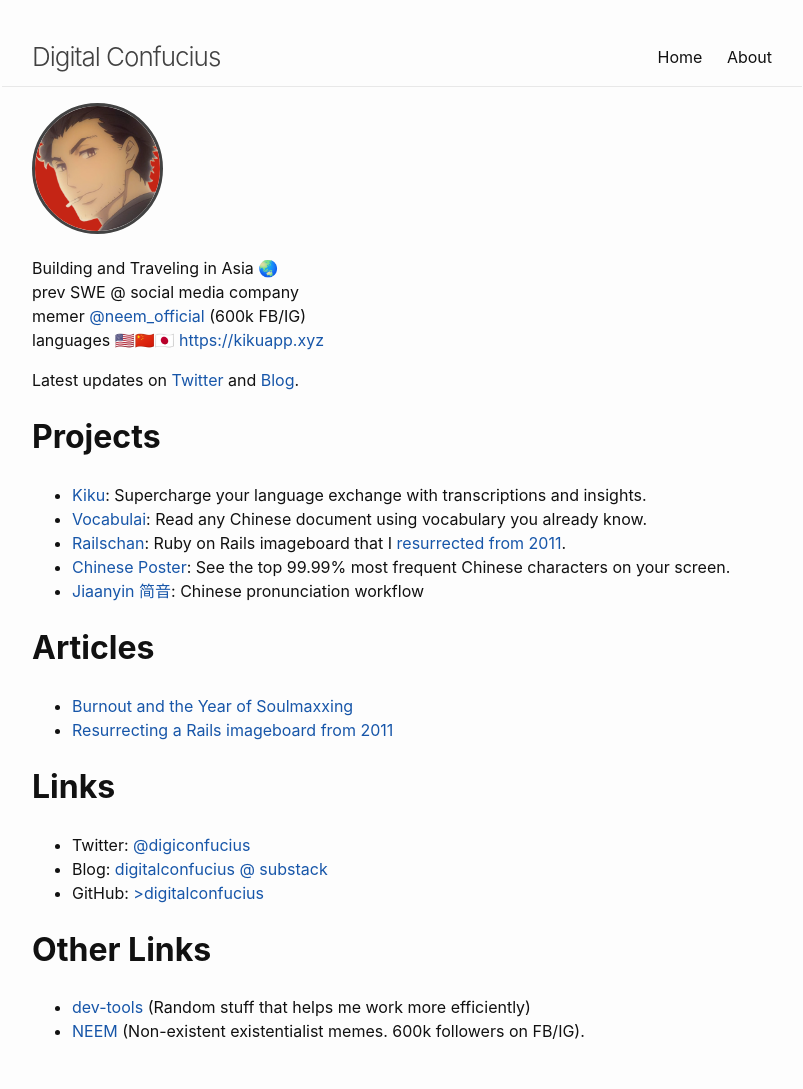
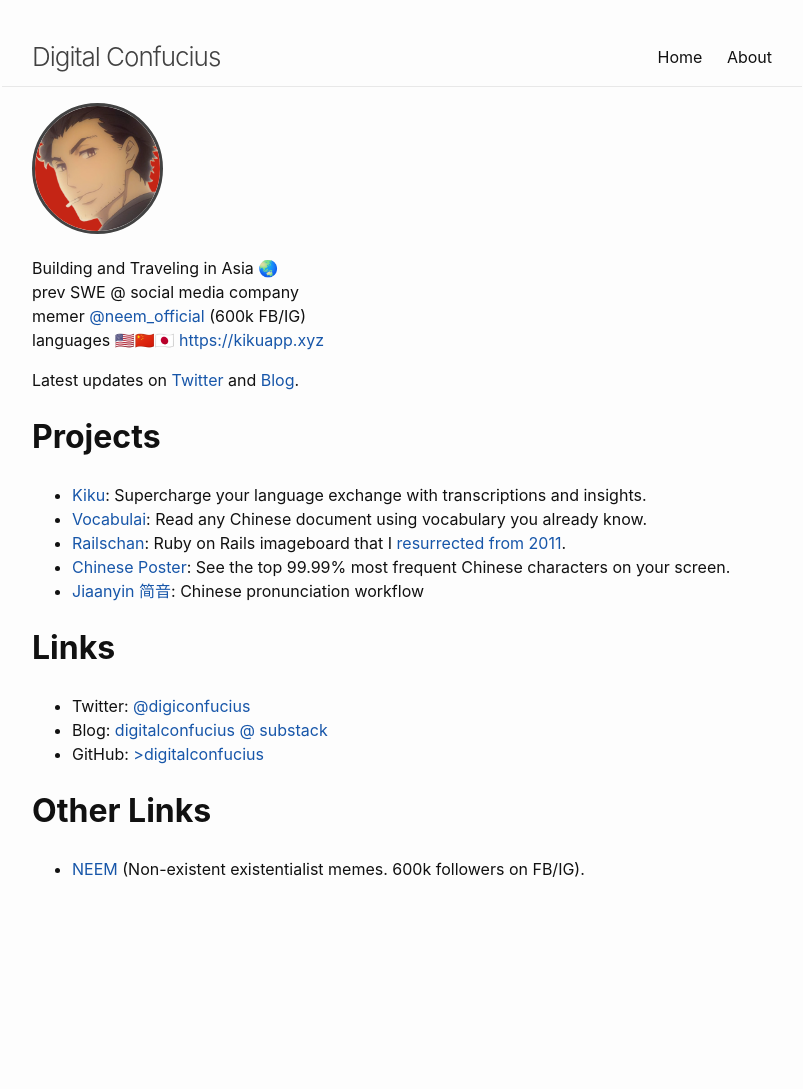
Before and after one commit to digitalconfucius/digitalconfucius.github.io, a Jekyll site: the page built from index.markdown, in a window 1280 px wide. Shown: the whole page, without its empty margins (238-1041 px from the left). Built offline with Jekyll 4.4.1, drawn with Linux system fonts in a browser that asks for light colours; after the commit the page ends 927 px from its top, so only the background shows below that.

Commit message:
Update index.markdown

```diff
--- a/index.markdown
+++ b/index.markdown
@@ -20,17 +20,12 @@ Latest updates on [Twitter](https://twitter.com/digiconfucius) and [Blog](https:
 - [Chinese Poster](https://digitalconfucius.github.io/chinese-poster/): See the top 99.99% most frequent Chinese characters on your screen.
 - [Jiaanyin 简音](https://github.com/digitalconfucius/jianyin): Chinese pronunciation workflow
 
-# Articles
-- [Burnout and the Year of Soulmaxxing](https://digitalconfucius.substack.com/p/burnout-and-the-year-of-soulmaxxing)
-- [Resurrecting a Rails imageboard from 2011](https://digitalconfucius.substack.com/p/railschan-resurrection)
-
 # Links
 - Twitter: [@digiconfucius](https://twitter.com/digiconfucius)
 - Blog: [digitalconfucius @ substack](https://digitalconfucius.substack.com/)
 - GitHub: [>digitalconfucius](https://github.com/digitalconfucius)
 
 # Other Links
-- [dev-tools](https://github.com/digitalconfucius/dev-tools) (Random stuff that helps me work more efficiently)
 - [NEEM](https://neemblog.home.blog/memes/) (Non-existent existentialist memes. 600k followers on FB/IG).
 
 <!-- Google tag (gtag.js) -->
```
